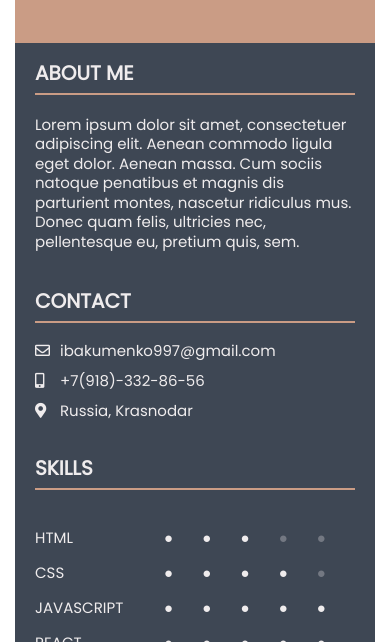
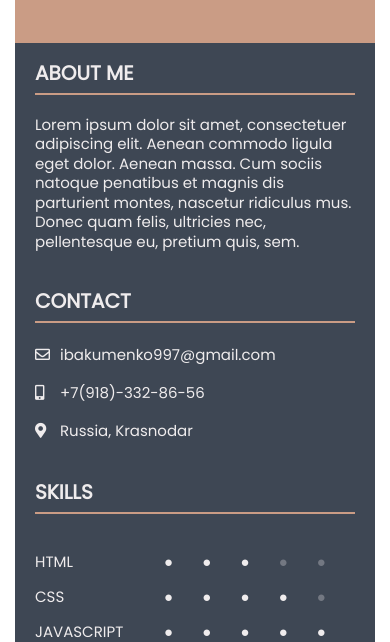
Before and after one commit to IrinaBakumenko/Resume, a plain HTML site: page src/index.html in a window 390 px wide. Shown: the part 473-1115 px from the top of the page. Drawn offline with Linux system fonts and the light colour scheme.

Commit message:
fix: stylization mobile version

```diff
--- a/src/app.css
+++ b/src/app.css
@@ -227,6 +227,10 @@ a {
     height: 200px;
   }
 
+  .name__inner {
+    text-align: center;
+  }
+
   .main {
     flex-wrap: wrap;
   }
@@ -234,6 +238,22 @@ a {
   .personal-info {
     flex: 1 1 100%;
     padding: 20px;
+    width: 100%;
+  }
+
+  .personal-info__contact-item {
+    line-height: normal;
+  }
+
+  .personal-info__contact-item > i {
+    padding-right: 10px;
+  }
+
+  .personal-info__contact-item > a {
+    flex: 1 1 auto;
+    overflow: hidden;
+    white-space: nowrap;
+    text-overflow: ellipsis;
   }
 
   .experience {
```
Also changed, not shown: src/index.html (+1 -3 lines), 1 other file.
